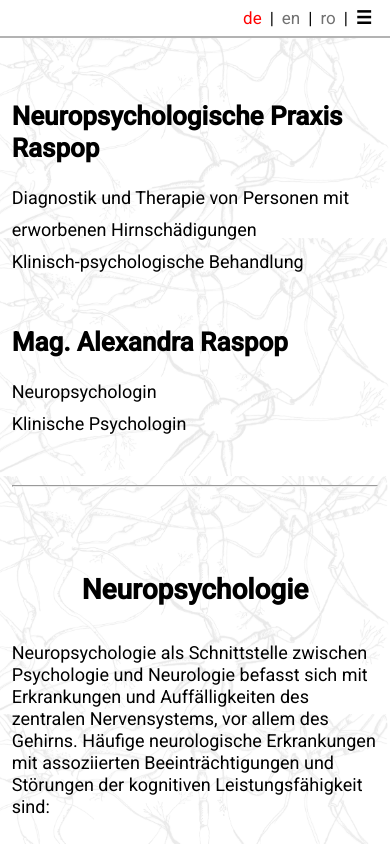
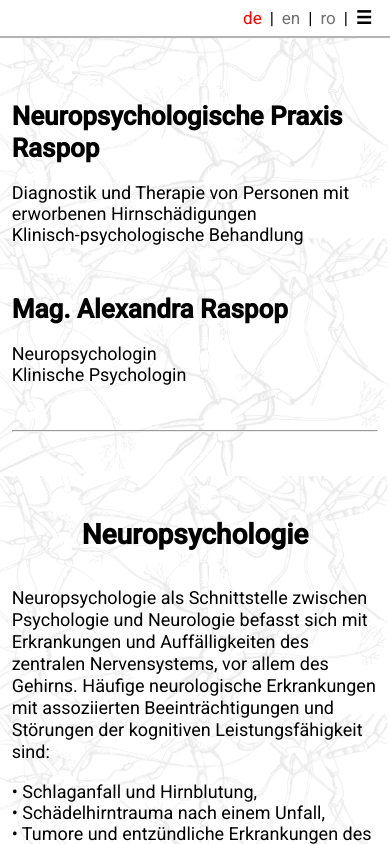
Before and after one commit to niculuka/alexandra, an Angular app: page / in a window 390 px wide. Shown: the top 844 px of the page. Built offline with nearby package versions, Linux system fonts and the light colour scheme.

Commit message:
commit 17

```diff
--- a/src/app/content/content.component.css
+++ b/src/app/content/content.component.css
@@ -114,6 +114,7 @@ hr {
 
     ul {
         font-size: 18px;
+        line-height: normal;
     }
 
     .title {
```
